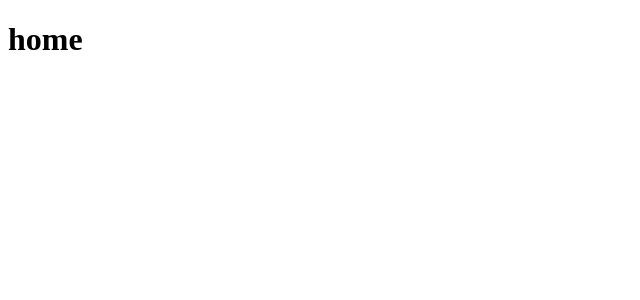
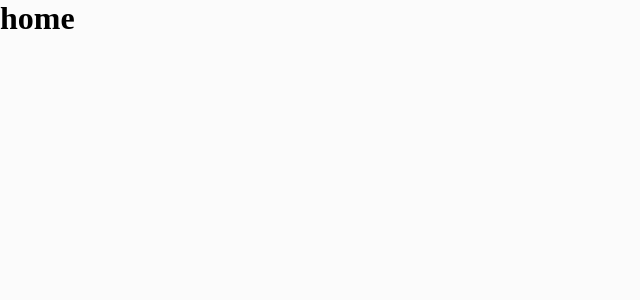
Before and after one commit to joaopaulocordeiro/teste-blocks-revit, a React (Vite) app: page / in a window 1280 px wide. Shown: the top 300 px of the page, without its empty margins (0-640 px from the left). Built offline with nearby package versions, Linux system fonts and the light colour scheme.

Commit message:
feature: criacao de estilização global

```diff
--- a/index.html
+++ b/index.html
@@ -2,9 +2,15 @@
 <html lang="en">
   <head>
     <meta charset="UTF-8" />
+    <link rel="preconnect" href="https://fonts.googleapis.com" />
+    <link rel="preconnect" href="https://fonts.gstatic.com" crossorigin />
     <link rel="icon" type="image/svg+xml" href="/vite.svg" />
     <meta name="viewport" content="width=device-width, initial-scale=1.0" />
-    <title>Vite + React + TS</title>
+    <link
+      href="https://fonts.googleapis.com/css2?family=Open+Sans:wght@400;600;700&display=swap"
+      rel="stylesheet"
+    />
+    <title>Blocks-Revit</title>
   </head>
   <body>
     <div id="root"></div>
--- a/package.json
+++ b/package.json
@@ -12,11 +12,13 @@
   "dependencies": {
     "react": "^18.2.0",
     "react-dom": "^18.2.0",
-    "react-router-dom": "^6.11.2"
+    "react-router-dom": "^6.11.2",
+    "styled-components": "^5.3.11"
   },
   "devDependencies": {
     "@types/react": "^18.0.37",
     "@types/react-dom": "^18.0.11",
+    "@types/styled-components": "^5.1.26",
     "@typescript-eslint/eslint-plugin": "^5.59.0",
     "@typescript-eslint/parser": "^5.59.0",
     "@vitejs/plugin-react": "^4.0.0",
--- a/src/App.tsx
+++ b/src/App.tsx
@@ -1,10 +1,16 @@
 import { BrowserRouter } from "react-router-dom";
 import { Router } from "./Router";
+import { ThemeProvider } from "styled-components";
+import { defaultTheme } from "./styles/theme/defaultTheme";
+import { GlobalStyles } from "./styles/global";
 
 export function App() {
   return (
     <BrowserRouter>
-      <Router />
+      <ThemeProvider theme={defaultTheme}>
+        <GlobalStyles />
+        <Router />
+      </ThemeProvider>
     </BrowserRouter>
   );
 }
--- /dev/null
+++ b/src/styles/global.ts
@@ -0,0 +1,17 @@
+import { createGlobalStyle } from "styled-components";
+
+export const GlobalStyles = createGlobalStyle`
+    * {
+        margin: 0;
+        padding: 0;
+        box-sizing: border-box;
+    }
+
+    body {
+        background: ${({ theme }) => theme.colors["background-color"]};
+    }
+
+    button {
+        cursor: pointer
+    }
+`;
--- /dev/null
+++ b/src/styles/theme/defaultTheme.ts
@@ -0,0 +1,17 @@
+export const defaultTheme = {
+  colors: {
+    "text-primary": "#202020",
+    "text-secunday": "#FFFFFF",
+    "background-color": "#FBFBFB",
+    "gray-board": "#CCCCCC",
+    "gradient-primary":
+      "linear-gradient(270deg, rgba(216,53,197,1) 0%, rgba(161,31,241,1) 100%);",
+  },
+  textSizes: {
+    "title-title-l": "1.625rem",
+    "title-subtitle-l": "1.5rem",
+    "text-text-l": "1.125rem",
+    "text-text-m": "1rem",
+    "text-text-s": "0.625rem",
+  },
+} as const;
```
Also changed, not shown: src/@types/styles.d.ts (added, +8 -0 lines), 1 other file (tests, documents, lock files or other folders).
